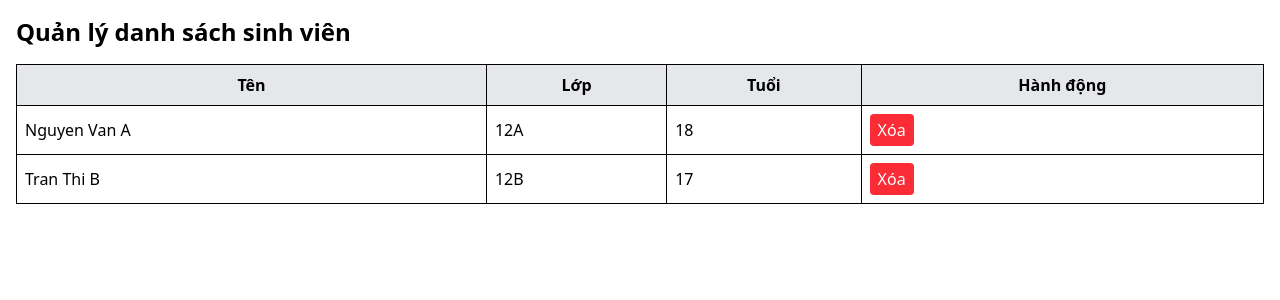
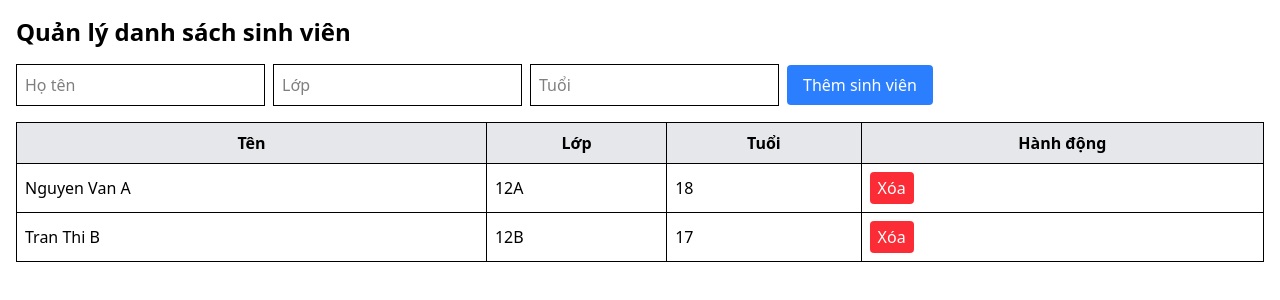
Before and after one commit to QuynhLe212/LeNguyenQuynh_22657871, a React (Vite) app: page / in a window 1280 px wide. Shown: the top 300 px of the page. Built offline with nearby package versions, Linux system fonts and the light colour scheme.

Commit message:
feat: thêm  sinh viên mới

```diff
--- a/src/App.jsx
+++ b/src/App.jsx
@@ -1,5 +1,6 @@
 import { useState } from 'react';
 import StudentList from './components/StudentList';
+import AddStudent from './components/AddStudent';
 import './index.css';
 
 function App() {
@@ -8,9 +9,14 @@ function App() {
     { id: 2, name: 'Tran Thi B', class: '12B', age: 17 },
   ]);
 
+  const handleAddStudent = (newStudent) => {
+    setStudents([...students, { id: students.length + 1, ...newStudent }]);
+  };
+
   return (
     <div className="container mx-auto p-4">
       <h1 className="text-2xl font-bold mb-4">Quản lý danh sách sinh viên</h1>
+      <AddStudent onAdd={handleAddStudent} />
       <StudentList students={students} />
     </div>
   );
--- /dev/null
+++ b/src/components/AddStudent.jsx
@@ -0,0 +1,53 @@
+import { useState } from 'react';
+
+function AddStudent({ onAdd }) {
+  const [newStudent, setNewStudent] = useState({ name: '', class: '', age: '' });
+
+  const handleInputChange = (e) => {
+    const { name, value } = e.target;
+    setNewStudent({ ...newStudent, [name]: value });
+  };
+
+  const handleSubmit = (e) => {
+    e.preventDefault();
+    onAdd({ ...newStudent, age: Number(newStudent.age) });
+    setNewStudent({ name: '', class: '', age: '' });
+  };
+
+  return (
+    <form onSubmit={handleSubmit} className="mb-4">
+      <input
+        type="text"
+        name="name"
+        value={newStudent.name}
+        onChange={handleInputChange}
+        placeholder="Họ tên"
+        className="border p-2 mr-2"
+        required
+      />
+      <input
+        type="text"
+        name="class"
+        value={newStudent.class}
+        onChange={handleInputChange}
+        placeholder="Lớp"
+        className="border p-2 mr-2"
+        required
+      />
+      <input
+        type="number"
+        name="age"
+        value={newStudent.age}
+        onChange={handleInputChange}
+        placeholder="Tuổi"
+        className="border p-2 mr-2"
+        required
+      />
+      <button type="submit" className="bg-blue-500 text-white px-4 py-2 rounded">
+        Thêm sinh viên
+      </button>
+    </form>
+  );
+}
+
+export default AddStudent;
```
Also changed, not shown: minhchung/image copy 3.png (added), src/components/StudentList.jsx (indentation only).
